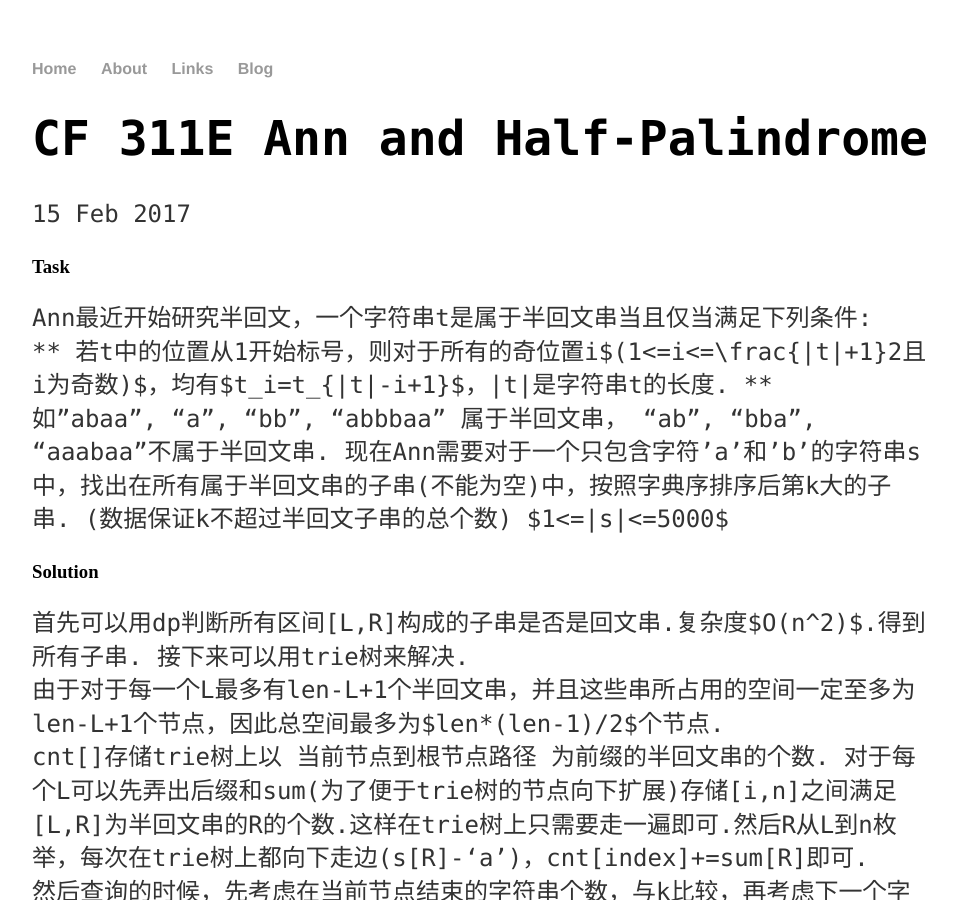
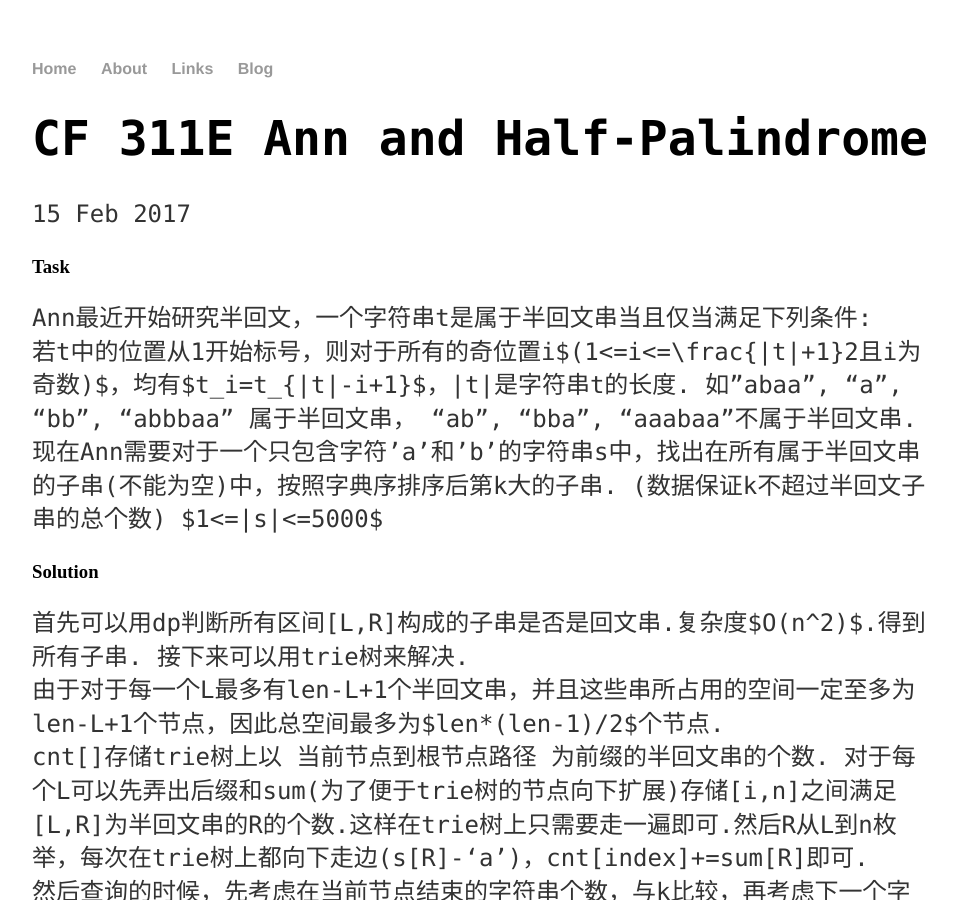
Before and after one commit to songtoy/songtoy, a Jekyll site: the page built from _posts/2017-02-15-CF-311E.md, in a window 1280 px wide and 900 px high. Shown: the whole window, without its empty margins (160-1117 px from the left). Built offline with Jekyll 4.4.1, drawn with Linux system fonts in a browser that asks for light colours.

Commit message:
Update 2017-02-15-CF-311E.md

`````diff
--- a/_posts/2017-02-15-CF-311E.md
+++ b/_posts/2017-02-15-CF-311E.md
@@ -5,7 +5,7 @@
 ---
 ### Task
 Ann最近开始研究半回文，一个字符串t是属于半回文串当且仅当满足下列条件:
-** 若t中的位置从1开始标号，则对于所有的奇位置i$(1<=i<=\frac{|t|+1}2且i为奇数)$，均有$t_i=t_{|t|-i+1}$，|t|是字符串t的长度. **
+若t中的位置从1开始标号，则对于所有的奇位置i$(1<=i\<=\frac{|t|+1}2且i为奇数)$，均有$t_i=t_{|t|-i+1}$，|t|是字符串t的长度.
 如"abaa", "a", "bb", "abbbaa" 属于半回文串， "ab", "bba", "aaabaa"不属于半回文串.
 现在Ann需要对于一个只包含字符'a'和'b'的字符串s中，找出在所有属于半回文串的子串(不能为空)中，按照字典序排序后第k大的子串.  (数据保证k不超过半回文子串的总个数)
 $1<=|s|<=5000$
@@ -16,7 +16,7 @@
 cnt[]存储trie树上以 当前节点到根节点路径 为前缀的半回文串的个数.
 对于每个L可以先弄出后缀和sum(为了便于trie树的节点向下扩展)存储[i,n]之间满足[L,R]为半回文串的R的个数.这样在trie树上只需要走一遍即可.然后R从L到n枚举，每次在trie树上都向下走边(s[R]-'a')，cnt[index]+=sum[R]即可.
 然后查询的时候，先考虑在当前节点结束的字符串个数，与k比较，再考虑下一个字符为'a'的情况，最后考虑下一个字符为'b'的情况，注意向下走之后更新k.
-````
+```
 static const int M = 5005;
 char s[M];
 bool dp[M][M];
@@ -71,5 +71,5 @@
 	}
 	return 0;
 }
-````
+```
 $By\ Songtoy$
`````
